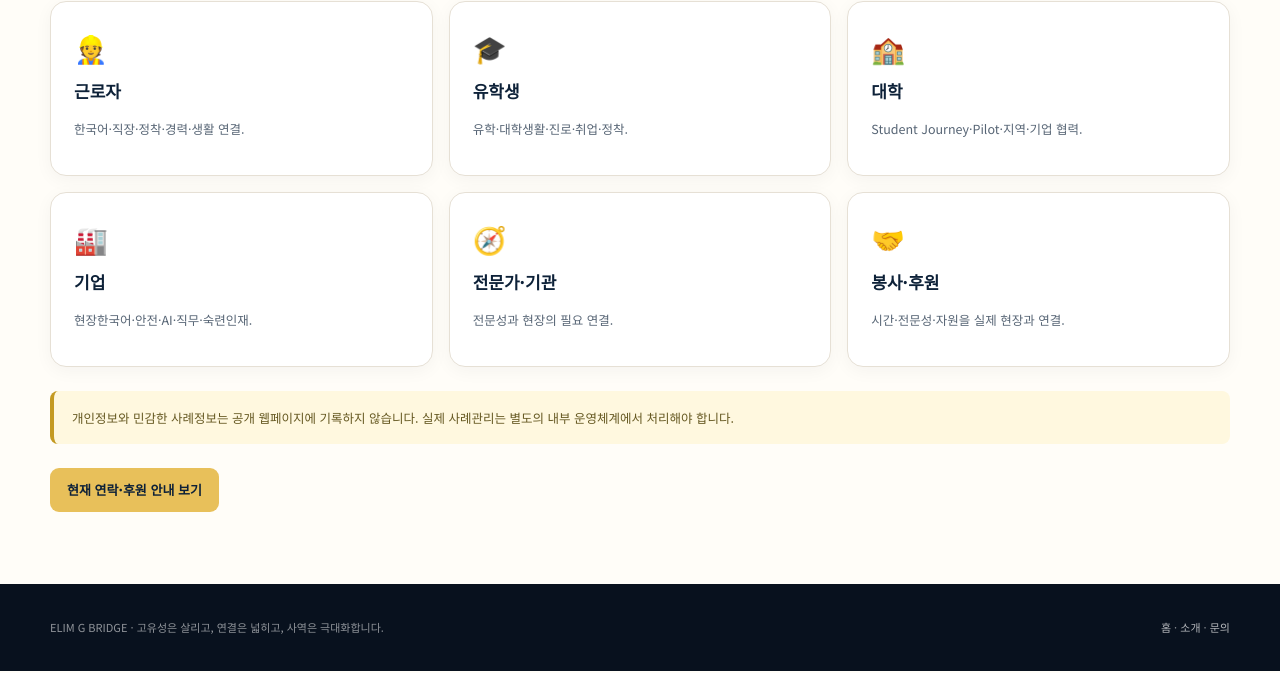
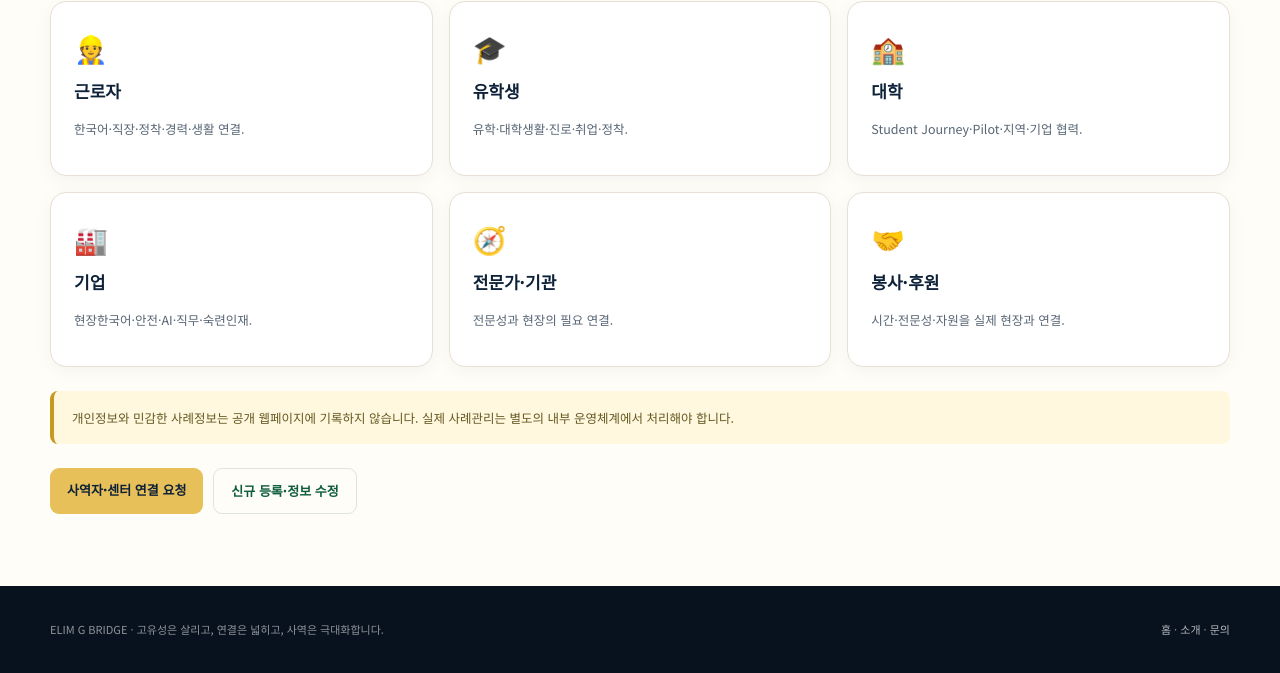
Before and after one commit to JinJun-han/elimg-kr, a plain HTML site: page contact/index.html in a window 1280 px wide. Shown: the part 661-1334 px from the top of the page. Drawn offline with Linux system fonts and the light colour scheme.

Commit message:
feat: connect contact/index.html to mission network hub

```diff
--- a/contact/index.html
+++ b/contact/index.html
@@ -17,6 +17,6 @@
 <div class="card"><div class="icon">🏭</div><h3>기업</h3><p>현장한국어·안전·AI·직무·숙련인재.</p></div>
 <div class="card"><div class="icon">🧭</div><h3>전문가·기관</h3><p>전문성과 현장의 필요 연결.</p></div>
 <div class="card"><div class="icon">🤝</div><h3>봉사·후원</h3><p>시간·전문성·자원을 실제 현장과 연결.</p></div>
-</div><p class="note" style="margin-top:24px">개인정보와 민감한 사례정보는 공개 웹페이지에 기록하지 않습니다. 실제 사례관리는 별도의 내부 운영체계에서 처리해야 합니다.</p><div class="btns"><a class="btn" href="/#account">현재 연락·후원 안내 보기</a></div></div></section></main>
+</div><p class="note" style="margin-top:24px">개인정보와 민감한 사례정보는 공개 웹페이지에 기록하지 않습니다. 실제 사례관리는 별도의 내부 운영체계에서 처리해야 합니다.</p><div class="btns"><a class="btn" href="/network/#connect">사역자·센터 연결 요청</a><a class="btn alt" style="color:var(--green-dark);border-color:var(--line)" href="/network/#register">신규 등록·정보 수정</a></div></div></section></main>
 <footer><div class="foot"><div>ELIM G BRIDGE · 고유성은 살리고, 연결은 넓히고, 사역은 극대화합니다.</div><div><a href="/">홈</a> · <a href="/about/">소개</a> · <a href="/contact/">문의</a></div></div></footer>
 <script src="/assets/js/platform-v3.js"></script></body></html>
```
